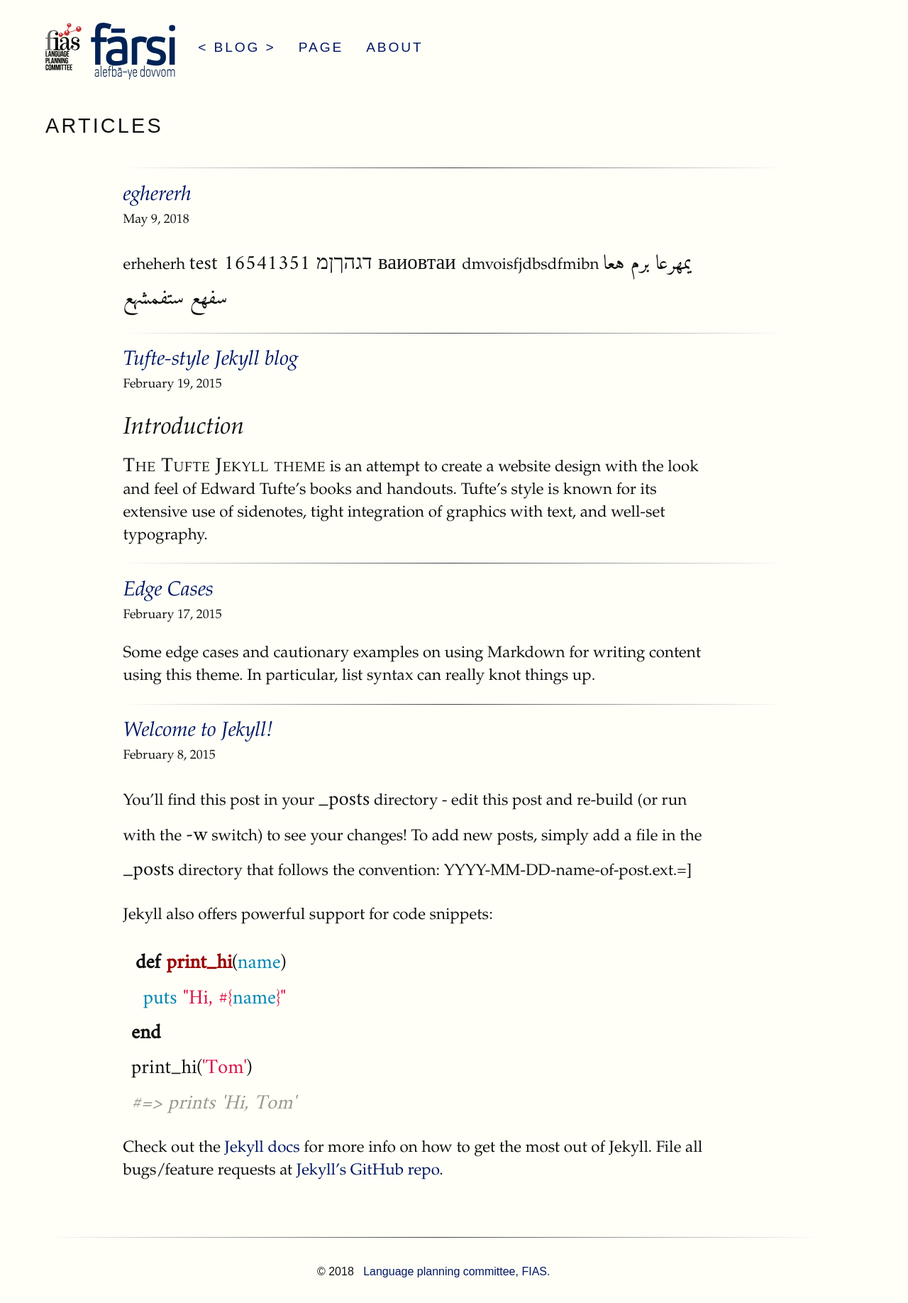
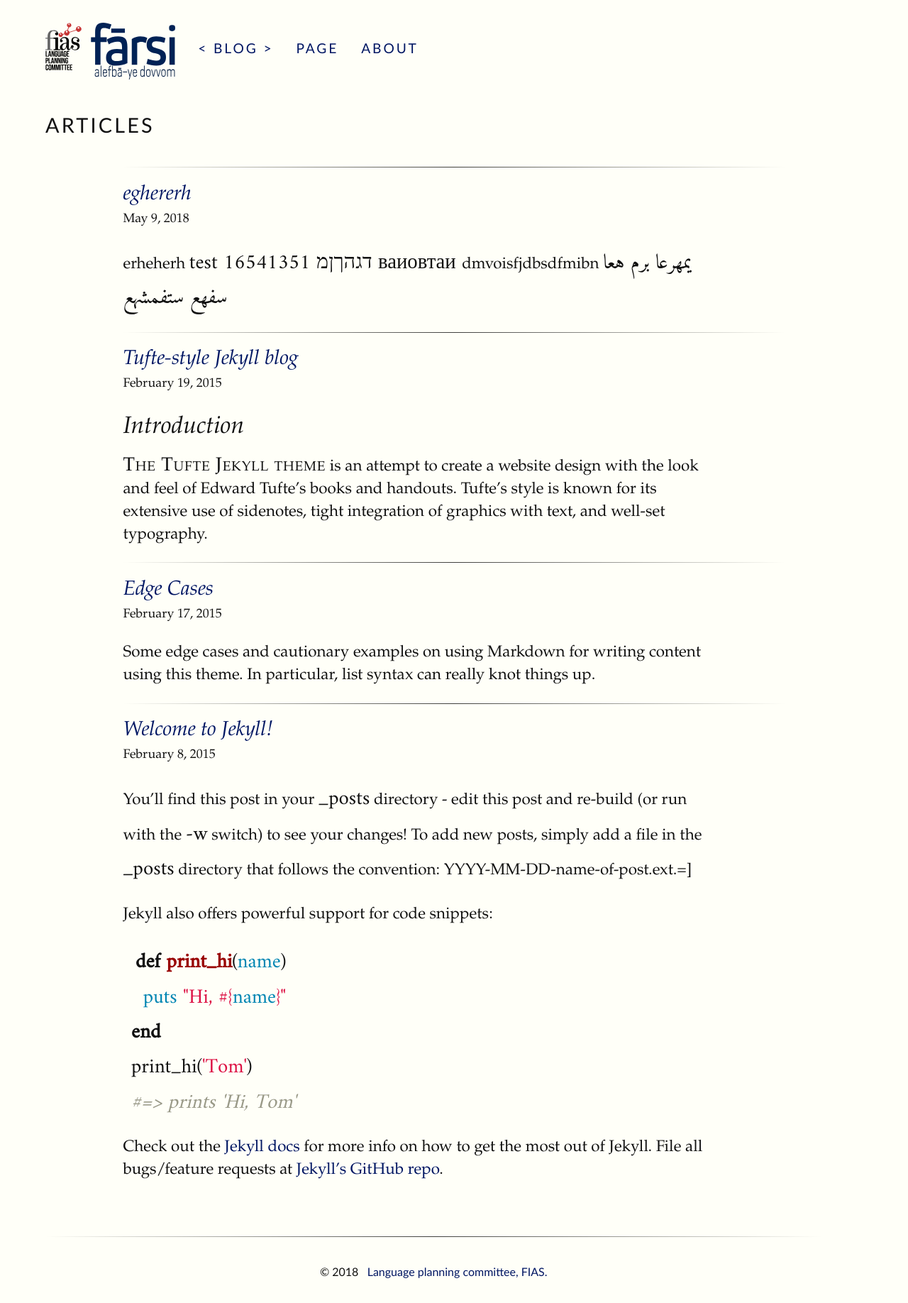
Before and after one commit to fiasinstitute/persian, a Jekyll site: the page built from index.html, in a window 1280 px wide. Shown: the whole page at 71% size. Built offline with Jekyll 4.4.1, drawn with Linux system fonts in a browser that asks for light colours; a script that is not in the unit is left out.

Commit message:
Update _settings.scss

```diff
--- a/_sass/_settings.scss
+++ b/_sass/_settings.scss
@@ -1,10 +1,10 @@
 /* This file contains all the constants for colors and font styles */
 
-$body-font:   "Times New Roman", serif;
+$body-font: "Times New Roman", serif;
 // Note that Gill Sans is the top of the stack and corresponds to what is used in Tufte's books
 // However, it is not a free font, so if it is not present on the computer that is viewing the webpage
 // The free Google 'Lato' font is used instead. It is similar.
-$sans-font:  Arial, sans-serif;
+$sans-font: "Gill Sans", "Gill Sans MT", "Lato", Arial, sans-serif;
 $code-font: Amiri; //Consolas, "Liberation Mono", Menlo, Courier, monospace;
 $url-font: "Lucida Console", "Lucida Sans Typewriter", Monaco, "Bitstream Vera Sans Mono", monospace;
 $text-color: #111;
```
